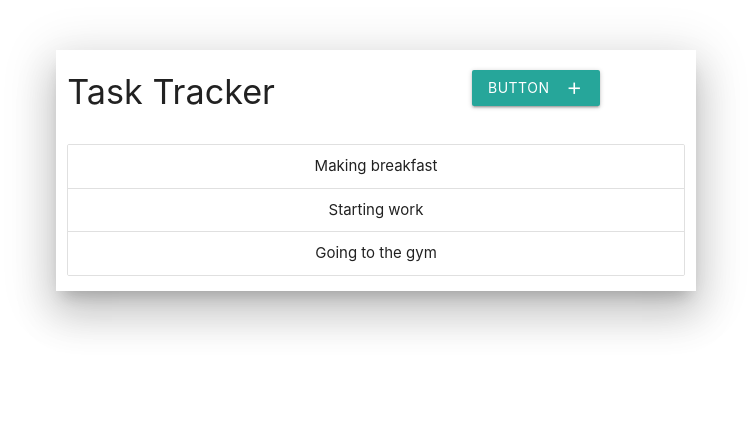
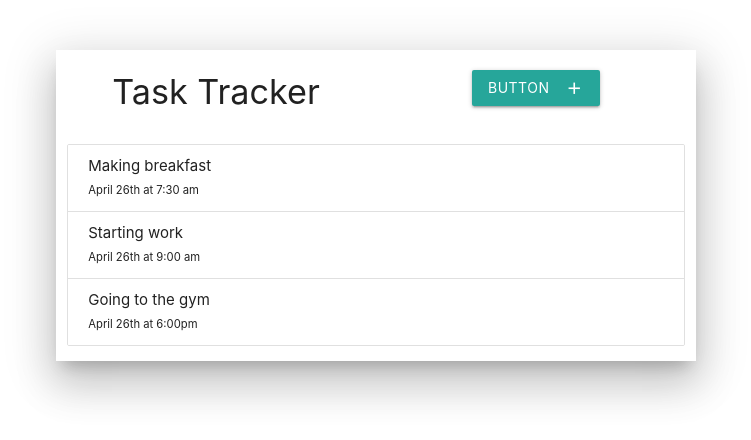
Before and after one commit to DonMuscles97/react-app, a React (Create React App) app: page / in a window 1280 px wide. Shown: the top 440 px of the page, without its empty margins (264-1015 px from the left). Built offline with nearby package versions, Linux system fonts and the light colour scheme.

Commit message:
created a task component and did some formatting

```diff
--- a/src/components/Header.js
+++ b/src/components/Header.js
@@ -11,7 +11,7 @@ const Header = (props) => {
     return (
       <div className="row">
         <div className="col m6">
-            <h4 className="left-align">{props.title}</h4>
+            <h4>{props.title}</h4>
         </div>
         <div className="col m6">
           <Button text="button" icon="add" color="" url="#" event={click}/>
--- a/src/components/Task.js
+++ b/src/components/Task.js
@@ -1,8 +1,12 @@
-const Task = () => {
+const Task = ({task}) => {
     return (
-        <div>
+        <>
+            <li className="collection-item">{task.text}<br></br>
+            <small>{task.day}</small>
+            </li>
 
-        </div>
+
+        </>
     )
 }
 
--- a/src/components/Tasks.js
+++ b/src/components/Tasks.js
@@ -1,12 +1,12 @@
-
+import Task from './Task'
 
 const Tasks = ({tasks}) => {
 
     return (
         <>
-            <ul className="collection ">
+            <ul className="collection left-align">
             {tasks.map((task) => (
-            <li className="collection-item" key={task.id}>{task.text}</li>
+            <Task className="collection-item" key={task.id} task={task}/>
             ))}
             </ul>
 
```
